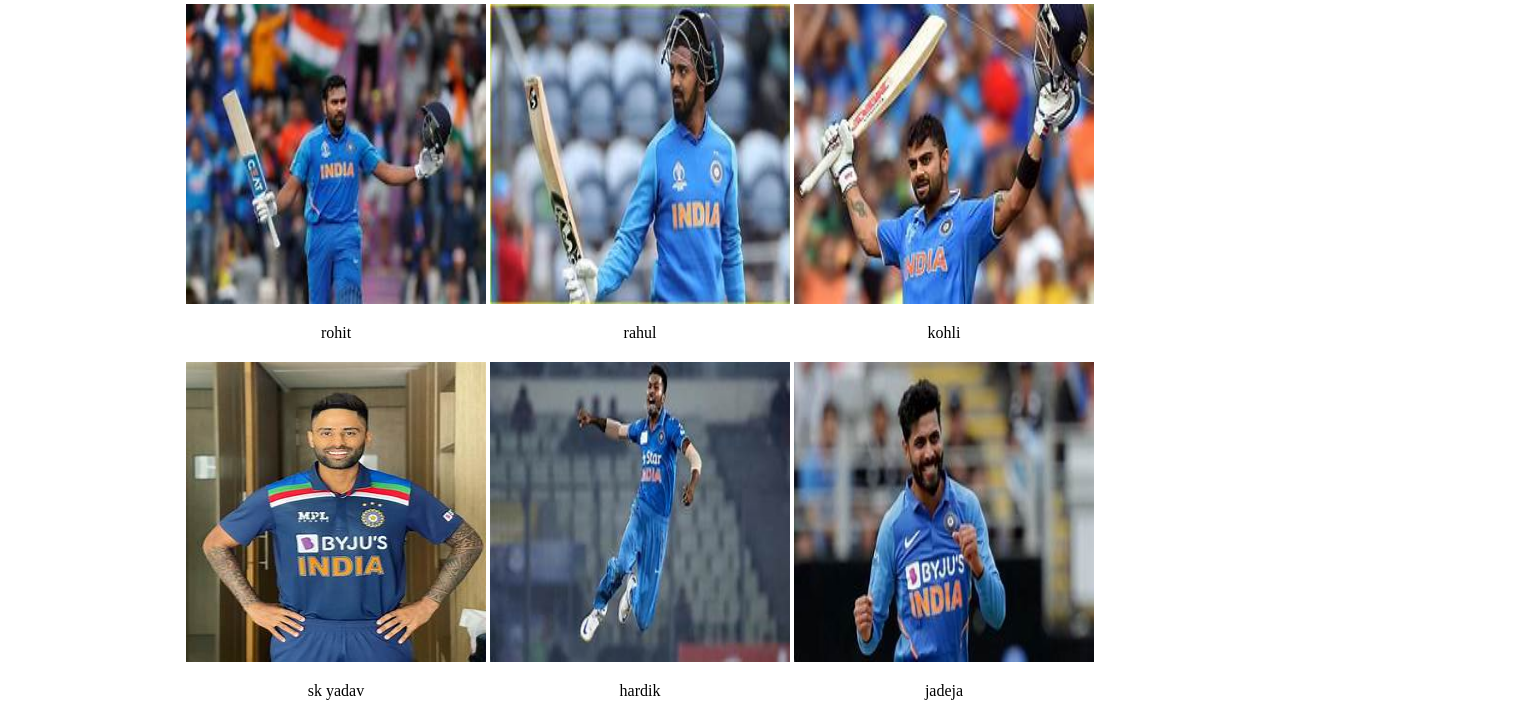
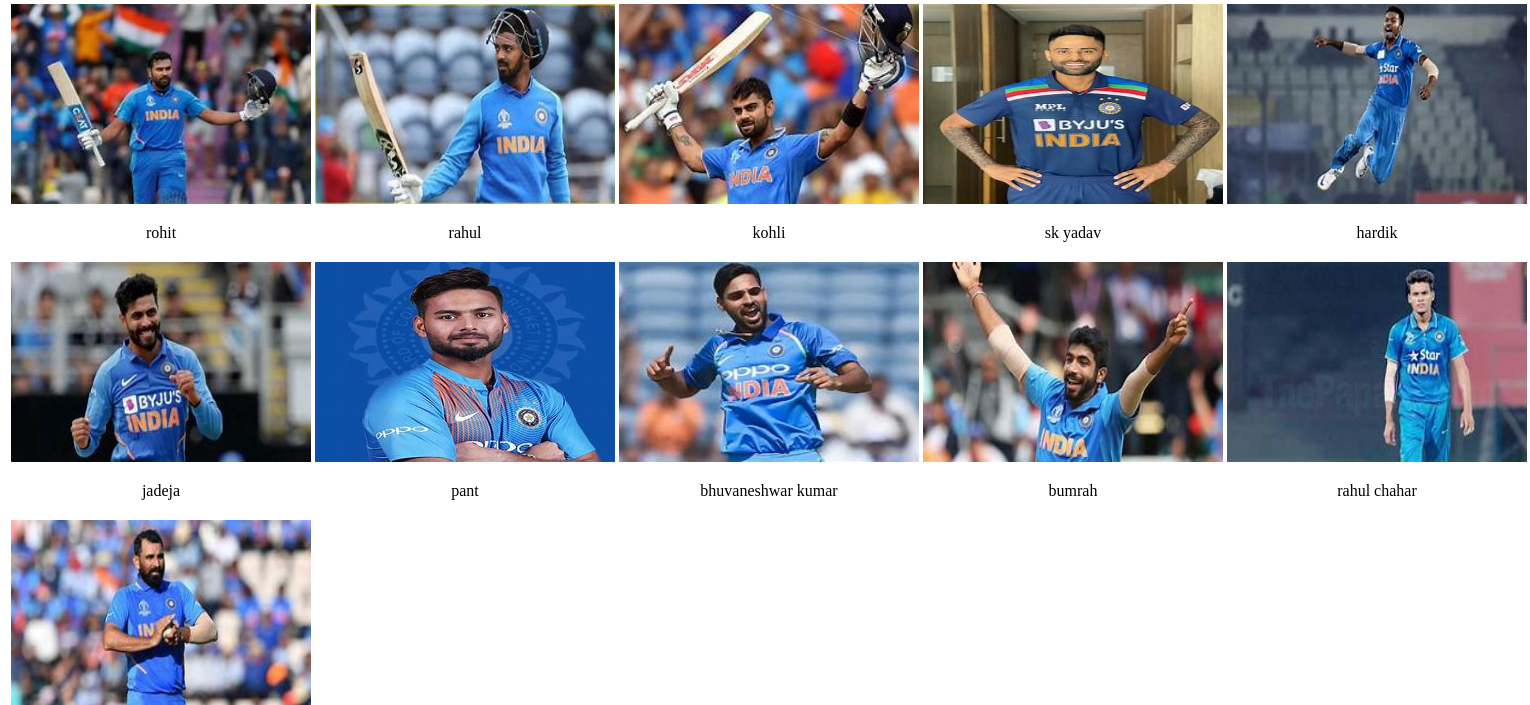
Before and after one commit to Dhanukamarthi/Design-layout-tables-grid-in-html, a plain HTML site: page index.html in a window 1280 px wide. Shown: the part 79-784 px from the top of the page, 1530 px wide, since content can reach past the window. Drawn offline with Linux system fonts and the light colour scheme.

Commit message:
my message

```diff
--- a/index.html
+++ b/index.html
@@ -7,8 +7,7 @@
         .stl1{
             color: darkblue;
             width: 300px;
-            height: 300px;
-
+            height: 200px;
         }
     </style>
 </head>
@@ -22,8 +21,6 @@
                     <p>rohit</p>
                 </div>
             </td>
-            </td>
-            </td>
             <td>
             <div>
                 <img  class="stl1" src="kl rahul.jfif">
@@ -36,27 +33,30 @@
                 <p>kohli</p>
             </div>
         </td>
-        </tr>
-        <tr>
+
+
             <td>
                 <div>
                     <img class="stl1" src="sky.jfif">
                     <p>sk yadav</p>
                 </div>
             </td>
+
             <td>
             <div>
                 <img class="stl1" src="hardik.jfif">
                 <p>hardik</p>
             </div>
         </td>
-        <td>
+        </tr>
+        <tr>
+            <td>
             <div>
                 <img class="stl1" src="jadeja.jfif">
                 <p>jadeja</p>
             </div>
         </td>
-        </tr>
+
         <td>
             <div>
                 <img class="stl1" src="pant.jfif">
@@ -75,18 +75,20 @@
                 <p>bumrah</p>
             </div>
         </td>
-        <tr>
+
             <td>
                 <div>
                     <img class="stl1" src="rahul.jfif">
                     <p>rahul chahar</p>
                 </div>
-            </td>
+                </td>
+            <tr>
             <td>
                 <div>
                     <img class="stl1" src="sha.jfif">
                     <p>shami</p>
                 </div>
+                </tr>
             </td>
 
     </table>
```
